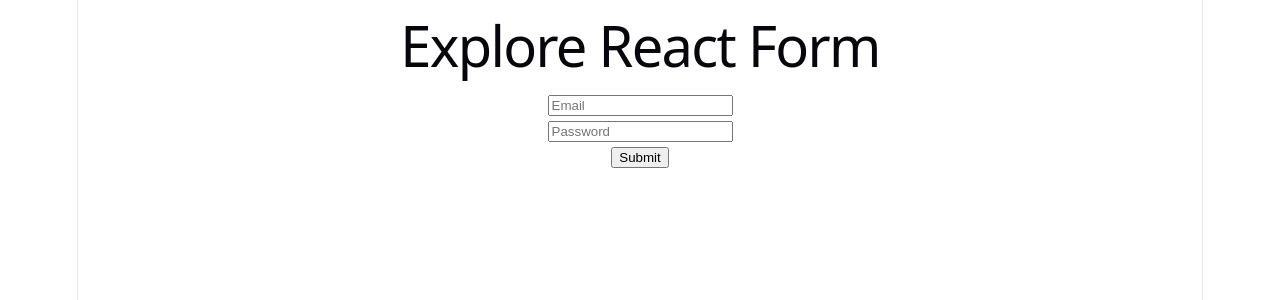
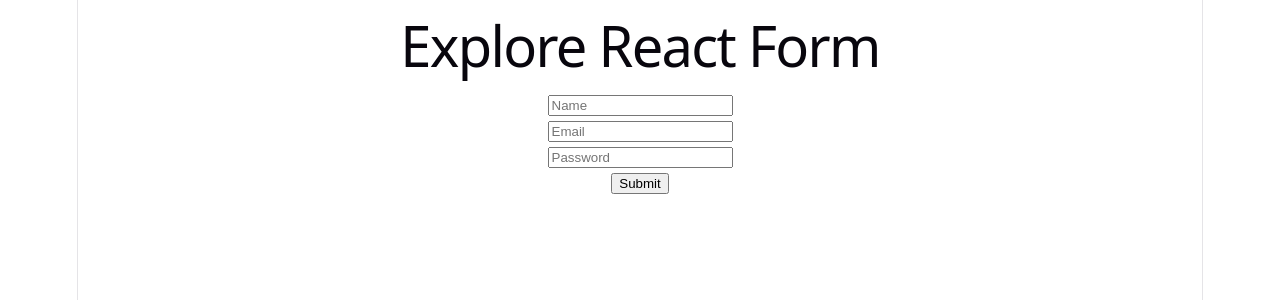
Before and after one commit to asm-saim/v8-explore-react-form, a React (Vite) app: page / in a window 1280 px wide. Shown: the top 300 px of the page. Built offline with nearby package versions, Linux system fonts and the light colour scheme.

Commit message:
CUSTOM HOOK IMPLEMENTED

```diff
--- a/src/App.jsx
+++ b/src/App.jsx
@@ -7,6 +7,7 @@ import SimpleForm from './components/SimpleForm/SimpleForm'
 import FormAction from './components/FormAction/FormAction'
 import ControlledForm from './components/ControlledForm/ControlledForm'
 import UncontrolledForm from './components/UncontrolledForm/UncontrolledForm'
+import HookForm from './components/HookForm/HookForm'
 
 function App() {
   const [count, setCount] = useState(0)
@@ -16,8 +17,9 @@ function App() {
       <h1>Explore React Form</h1>
       {/* <SimpleForm></SimpleForm> */}
       {/* <FormAction></FormAction> */}
-      <ControlledForm></ControlledForm>
+      {/* <ControlledForm></ControlledForm> */}
       {/* <UncontrolledForm></UncontrolledForm> */}
+      <HookForm></HookForm>
     </>
   )
 }
--- /dev/null
+++ b/src/components/HookForm/HookForm.jsx
@@ -0,0 +1,33 @@
+import React from 'react';
+import useInputHook from '../../hooks/useInputHook';
+
+const HookForm = () => {
+    const [name, nameOnChange] = useInputHook("");
+    const [email, emailOnChange] = useInputHook("")
+    const [password, passwordOnChange] = useInputHook("")
+
+    // IF YOU WANT OT SEE ON TYPE
+    console.log(name, email, password)
+
+    const handleForm = (e) => {
+        e.preventDefault()
+        console.log("form", name, email, password)
+
+    }
+
+    return (
+        <div>
+            <form onSubmit={handleForm}>
+                <input onChange={nameOnChange} type="text" name="" placeholder='Name' />
+                <br />
+                <input onChange={emailOnChange} type="email" name="" placeholder='Email' />
+                <br />
+                <input type="password" onChange={passwordOnChange} name="" placeholder='Password' />
+                <br />
+                <input type="submit" value="Submit" />
+            </form>
+        </div>
+    );
+};
+
+export default HookForm;
--- a/src/hooks/inputFieldHook.jsx
+++ b/src/hooks/useInputHook.jsx
@@ -1,7 +1,7 @@
 import { useState } from "react"
 
-const inputField = () => {
-    const [inputField, setInputField] = useState('')
+const useInputHook = (defaultValue) => {
+    const [inputField, setInputField] = useState(defaultValue)
 
     const handleInputField = (e) => {
         setInputField(e.target.value)
@@ -9,4 +9,4 @@ const inputField = () => {
     return [inputField, handleInputField]
 
 }
-export default inputField
+export default useInputHook;
```
